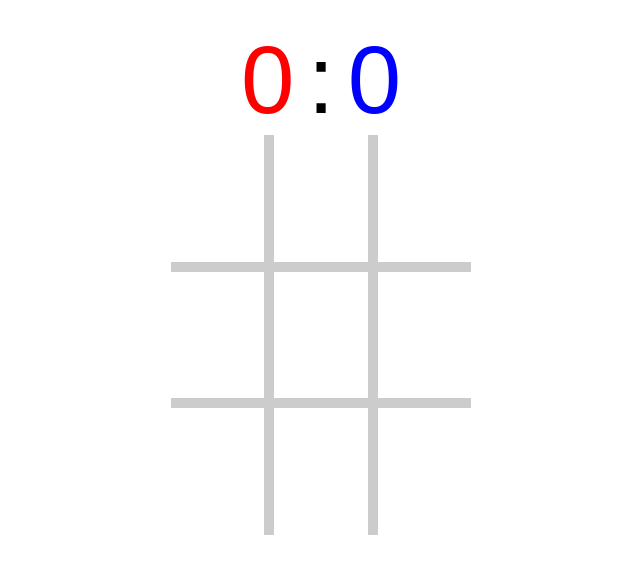
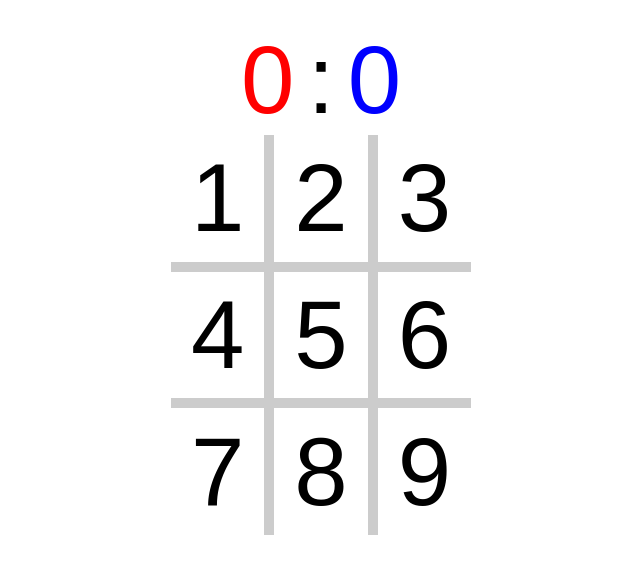
Before and after one commit to K-AlRashedy/X-O, a plain HTML site: page index.html in a window 1280 px wide. Shown: the whole page, without its empty margins (319-959 px from the left). Drawn offline with Linux system fonts and the light colour scheme.

Commit message:
add numbers

```diff
--- a/index.html
+++ b/index.html
@@ -10,15 +10,15 @@
   <body>
     <div class="score"><span class="x">0</span>:<span class="o">0</span></div>
     <div class="grid-container">
-      <div onclick="type(this)" class="sell one"></div>
-      <div onclick="type(this)" class="sell two"></div>
-      <div onclick="type(this)" class="sell three"></div>
-      <div onclick="type(this)" class="sell four"></div>
-      <div onclick="type(this)" class="sell five"></div>
-      <div onclick="type(this)" class="sell six"></div>
-      <div onclick="type(this)" class="sell seven"></div>
-      <div onclick="type(this)" class="sell eight"></div>
-      <div onclick="type(this)" class="sell nine"></div>
+      <div onclick="type(this)" class="sell one">1</div>
+      <div onclick="type(this)" class="sell two">2</div>
+      <div onclick="type(this)" class="sell three">3</div>
+      <div onclick="type(this)" class="sell four">4</div>
+      <div onclick="type(this)" class="sell five">5</div>
+      <div onclick="type(this)" class="sell six">6</div>
+      <div onclick="type(this)" class="sell seven">7</div>
+      <div onclick="type(this)" class="sell eight">8</div>
+      <div onclick="type(this)" class="sell nine">9</div>
     </div>
     <script>
       let i = 0;
```
